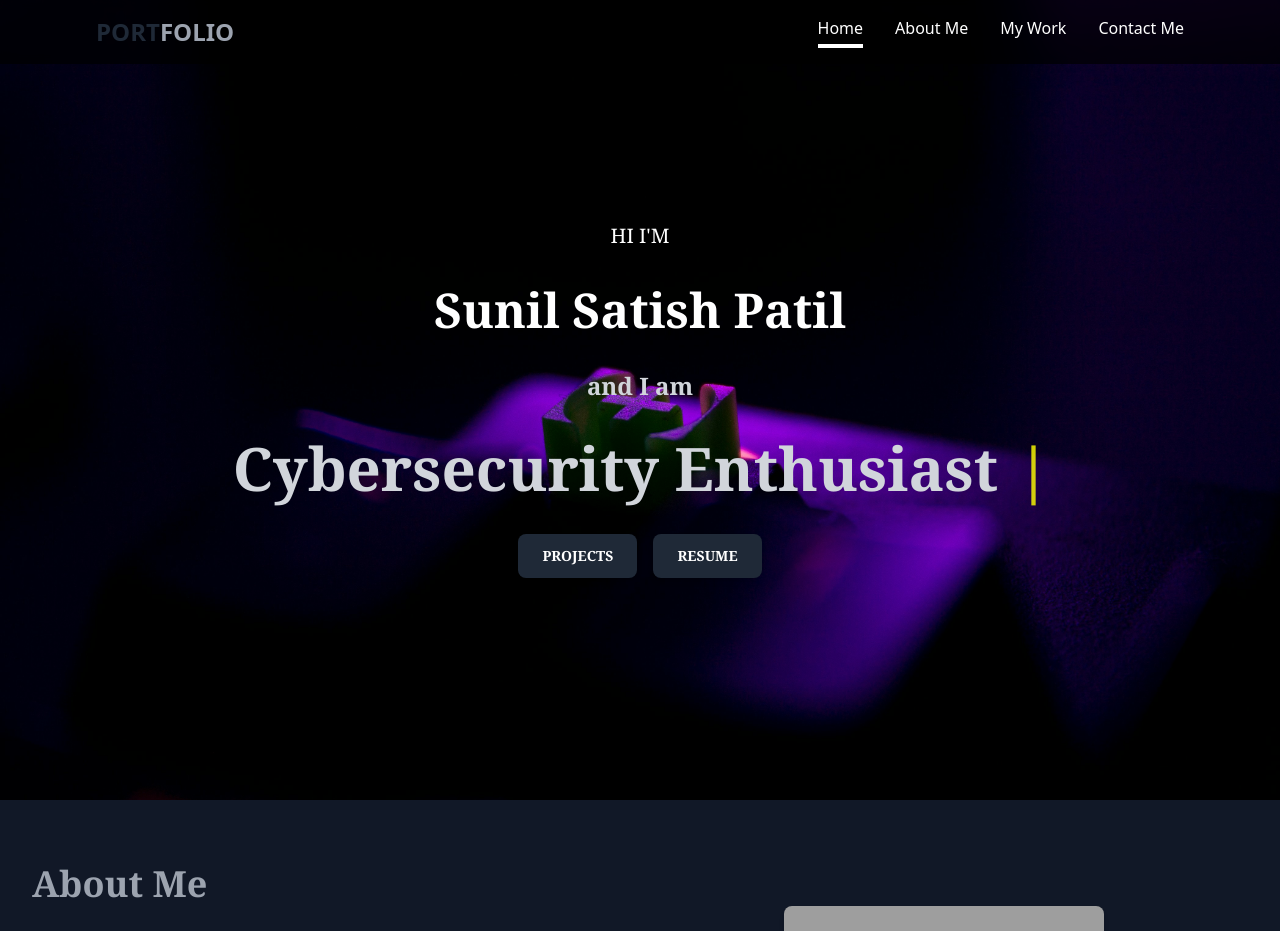
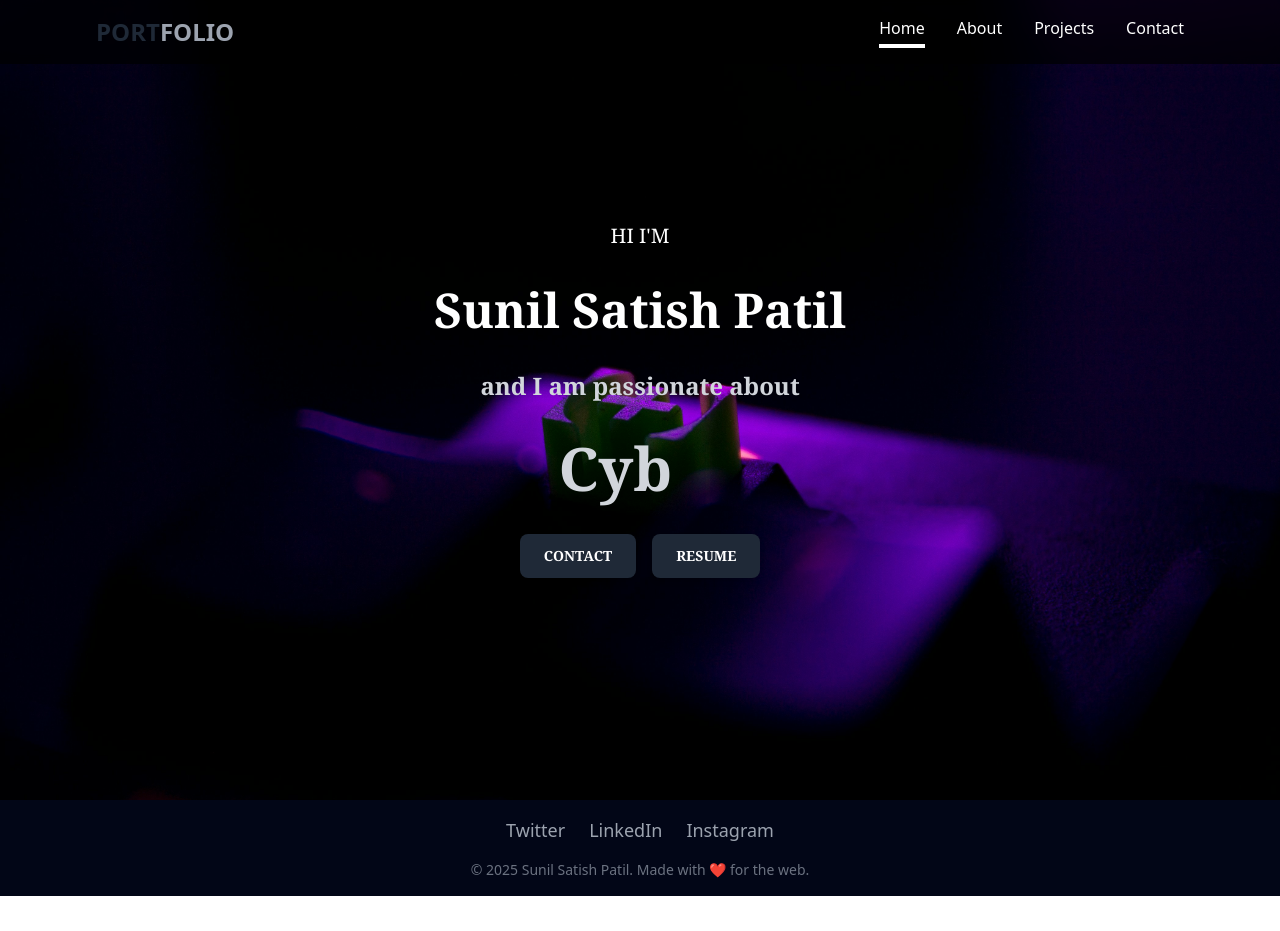
Before and after one commit to sunil98600/Portfolio, a React (Vite) app: page / in a window 1280 px wide. Shown: the top 931 px of the page. After the commit the page ends 896 px from the top, so only its background shows below. Built offline with nearby package versions, Linux system fonts and the light colour scheme; grey boxes are pictures that could not be loaded.

Commit message:
add footer

```diff
--- a/src/App.jsx
+++ b/src/App.jsx
@@ -1,3 +1,4 @@
+
 import { BrowserRouter as Router, Routes, Route } from "react-router-dom";
 import Home from "./pages/Home/Home";
 import About from "./pages/About/About";
@@ -7,7 +8,7 @@ import Myinfo from "./myinfo";
 
 const App=()=> {
   return (
-    <div className="bg-slate-950 flex " >
+    <div className="bg-slate-950 ">
       <Router>
         <Routes>
           <Route path="/" element={<Home info={Myinfo} />} />
--- a/src/components/Footer/Footer.jsx
+++ b/src/components/Footer/Footer.jsx
@@ -1,22 +1,41 @@
 import React from 'react';
-import { Link } from 'react-router-dom';
+
 const Footer = () => {
   return (
-    <footer className="bg-gray-900 text-gray-400 py-8 px-8">
-      <div className="max-w-screen-lg mx-auto flex flex-col sm:flex-row justify-between items-center">
-        {/* Footer Left - Company Info */}
-        <div className="mb-6 sm:mb-0 text-2xl font-bold">
-        <span className="text-gray-800">PORT</span>
-        <span className="text-gray-400">FOLIO</span>
+    <footer className="bg-transparent text-gray-400 py-4 px-6">
+      <div className="max-w-screen-lg mx-auto text-center space-y-4">
+        {/* Social Media Links */}
+        <div className="flex justify-center space-x-6">
+          <a
+            href="https://x.com/SunilPatil98"
+            target="_blank"
+            rel="noopener noreferrer"
+            className="hover:text-white transition duration-300 text-lg"
+          >
+            <i className="fab fa-twitter"></i> Twitter
+          </a>
+          <a
+            href="https://www.linkedin.com/in/sunilpatil9860/"
+            target="_blank"
+            rel="noopener noreferrer"
+            className="hover:text-white transition duration-300 text-lg"
+          >
+            <i className="fab fa-linkedin"></i> LinkedIn
+          </a>
+          <a
+            href="https://www.instagram.com/sunil_patil_0107"
+            target="_blank"
+            rel="noopener noreferrer"
+            className="hover:text-white transition duration-300 text-lg"
+          >
+            <i className="fab fa-instagram"></i> Instagram
+          </a>
         </div>
 
-        {/* Footer Right - Links */}
-        {/* <div className="flex space-x-6">
-          <Link to='/' className="hover:text-white transition duration-300">Home</Link>
-          <Link to='/about' className="hover:text-white transition duration-300">About Me</Link>
-          <Link to='/work' className="hover:text-white transition duration-300">My Work</Link>
-          <Link to='/contact' className="hover:text-white transition duration-300">Contact Me</Link>
-        </div> */}
+        {/* Greeting Message */}
+        <p className="text-sm text-gray-500">
+          © {new Date().getFullYear()} Sunil Satish Patil. Made with ❤️ for the web.
+        </p>
       </div>
     </footer>
   );
--- a/src/components/Navbar/Navbar.jsx
+++ b/src/components/Navbar/Navbar.jsx
@@ -34,20 +34,20 @@ const Navbar = () => {
         </li>
         <li>
           <Link className="nav-link" to="/about">
-            About Me
+            About
             {menu === "about" && <hr className="custom-hr" />}
           </Link>
         </li>
         <li>
           <Link className="nav-link" to="/work">
-            My Work
+            Projects
             {menu === "work" && <hr className="custom-hr" />}
           </Link>
         </li>
 
         <li>
           <Link className="nav-link" to="/contact">
-            Contact Me
+            Contact
             {menu === "contact" && <hr className="custom-hr" />}
           </Link>
         </li>
--- a/src/components/Project/ProjectList.jsx
+++ b/src/components/Project/ProjectList.jsx
@@ -49,7 +49,7 @@ const projects = [
 
 const ProjectList = () => {
   return (
-    <section className="bg-black p-10">
+    <section className="p-10">
       <div className="container mx-auto text-white">
         {/* Featured Projects Heading */}
         <div className="flex justify-between items-center mb-8">
--- a/src/pages/About/About.jsx
+++ b/src/pages/About/About.jsx
@@ -5,7 +5,7 @@ import Skill from '../Home/Skills/Skill';
 const About = () => {
   return (
     <Layout>
-      <section className="bg-gray-900 text-white py-16 px-8 md:px-16">
+      <section className=" text-white py-16 px-8 md:px-16">
         {/* Title */}
         <div className="text-center mb-16">
           <h2 className="text-5xl font-serif font-bold text-gray-400 mb-4">About Me</h2>
--- a/src/pages/Contact/Contact.jsx
+++ b/src/pages/Contact/Contact.jsx
@@ -35,9 +35,9 @@ const Contact = () => {
   };
 
   return (
-    <div className="w-full h-screen">
+    <div className="w-full ">
       <Layout>
-        <div className="bg-gray-900 h-full flex items-center justify-center pt-20 px-6 text-white">
+        <div className=" flex items-center justify-center pt-20 px-6 text-white">
           <div className="w-full max-w-6xl">
             <h1 className="text-4xl font-bold text-center mb-8">Get in Touch</h1>
 
--- a/src/pages/Home/Hero/Hero.jsx
+++ b/src/pages/Home/Hero/Hero.jsx
@@ -5,7 +5,7 @@ import { Link } from 'react-router-dom';
 
 const Hero = () => {
   const [text] = useTypewriter({
-    words: ["Web Developer Enthusiast", "Cybersecurity Enthusiast", "Machine Learning Enthusiast"],
+    words: ["Web Development", "Cybersecurity", "Machine Learning"],
     loop: true, // Enable looping
     typeSpeed: 50,
     deleteSpeed: 40,
@@ -13,9 +13,9 @@ const Hero = () => {
 
   return (
     <section
-  className="bg-gray-900 text-white h-screen flex items-center justify-center p bg-cover bg-center"
+  className="bg-gray-900 h-screen w-screen bg-cover bg-center text-white h-screen flex items-center justify-center p bg-cover bg-center"
   style={{
-    backgroundImage: `url(${heroImage})`,
+    backgroundImage: `url(${heroImage}), linear-gradient(to top, #2d3748 100%, transparent 100%)`,
   }}
 >
   {/* Content Wrapper */}
@@ -24,7 +24,7 @@ const Hero = () => {
     <h1 className="text-5xl font-bold">Sunil Satish Patil</h1>
     <h2 className="text-2xl text-gray-300 font-bold">
       and
-      I am </h2>
+      I am passionate about </h2>
     <h2 className="text-6xl text-gray-300 font-bold">
       <span>{text}</span>{" "}
       <span style={{ color: "yellow" }}>
@@ -33,7 +33,7 @@ const Hero = () => {
     </h2>
     <div className="space-x-4">
       <button className="bg-gray-800 shadow-md uppercase hover:bg-yellow-500 transition-all text-white py-3 px-6 rounded-lg text-sm font-semibold">
-      <Link to="/work"> Projects</Link>
+      <Link to="/contact">Contact</Link>
       </button>
       <button className="bg-gray-800 shadow-md hover:bg-yellow-500 transition-all uppercase text-white py-3 px-6 rounded-lg text-sm font-semibold">
        <Link to="/about"> Resume</Link>
--- /dev/null
+++ b/src/pages/Home/Home.css
@@ -0,0 +1,3 @@
+.bg-image{
+    background-image: url('../../assets/hero-1.jpg') !important;
+}
--- a/src/pages/Home/Home.jsx
+++ b/src/pages/Home/Home.jsx
@@ -1,20 +1,16 @@
-import React from 'react';
-import Layout from '../../components/Layout/Layout';
+import React from "react";
+import Layout from "../../components/Layout/Layout";
 import Hero from "./Hero/Hero";
-import AboutMe from './About/AboutMe';
-import Contact from './Contact/Contact';
 
-const Home =({info})=>{
-return(
-    <div>
-        <Layout>
-            <Hero info={info}  />
-            <AboutMe />
-            <Contact />
-        </Layout>
+const Home = ({ info }) => {
+
+  return (
+    <div >
+      <Layout>
+       <Hero />
+      </Layout>
     </div>
-)
-}
-
+  );
+};
 
 export default Home;
--- a/src/pages/Home/Skills/Skill.jsx
+++ b/src/pages/Home/Skills/Skill.jsx
@@ -86,7 +86,7 @@ const Skill = () => {
 
   return (
     <div
-      className="bg-gray-900 py-12 "
+      className="py-12 "
       ref={sectionRef} // Attach the ref to the section
     >
       <h2 className="text-white text-center text-3xl font-bold mb-8 font-serif">My Skills</h2>
--- a/tailwind.config.js
+++ b/tailwind.config.js
@@ -8,6 +8,7 @@ export default {
     extend: {
       backgroundImage: {
         'hero-pattern': "url('C:\Users\sunil\Desktop\REACT\portfolio\portfolio\src\assets\img.jpg')",
+        'space-image' : "url('C:\Users\sunil\Desktop\REACT\portfolio\portfolio\portfolio\src\assets\space.jpg')"
       }
     },
   },
```
Also changed, not shown: src/assets/space.jpg (added), 1 other file (tests, documents, lock files or other folders).
